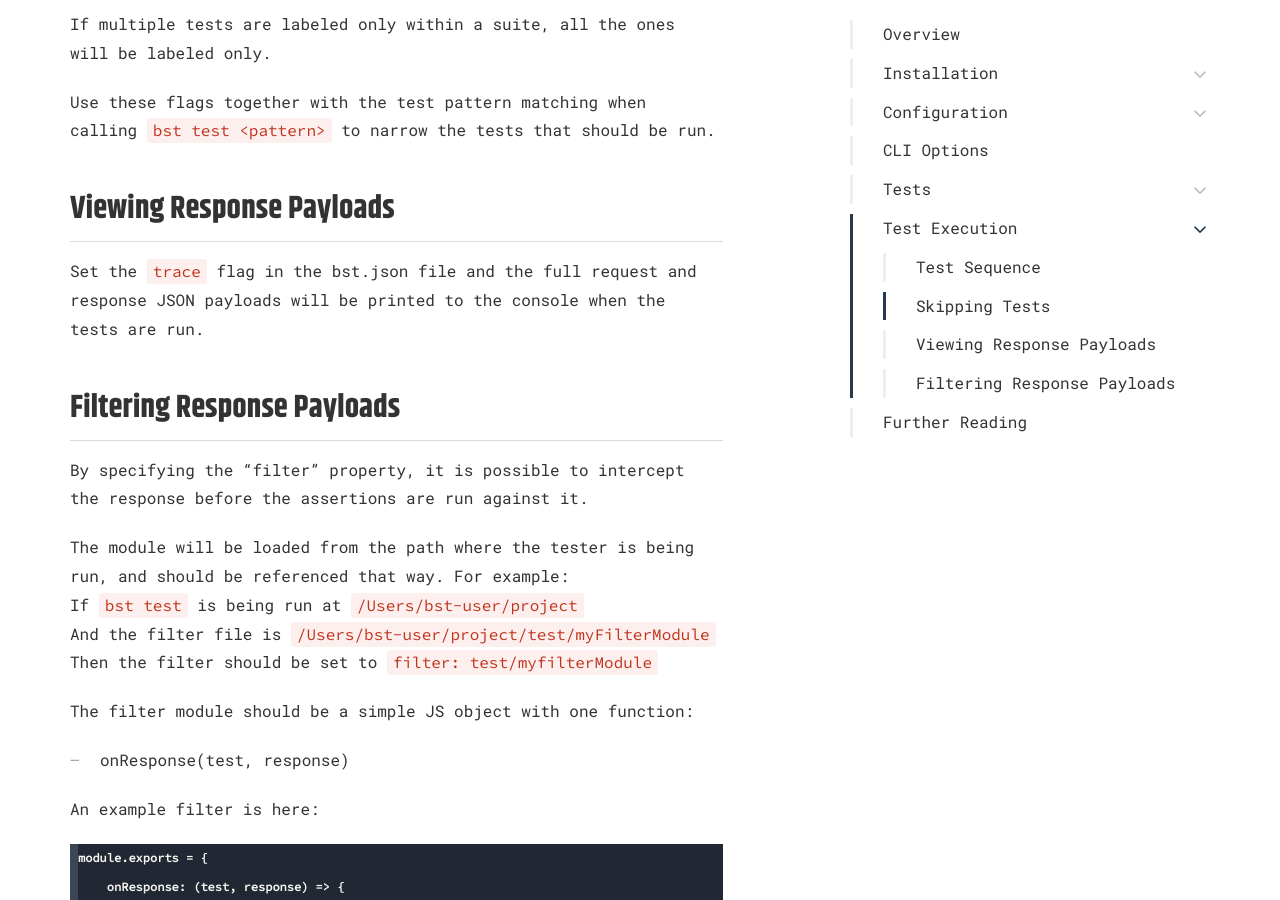
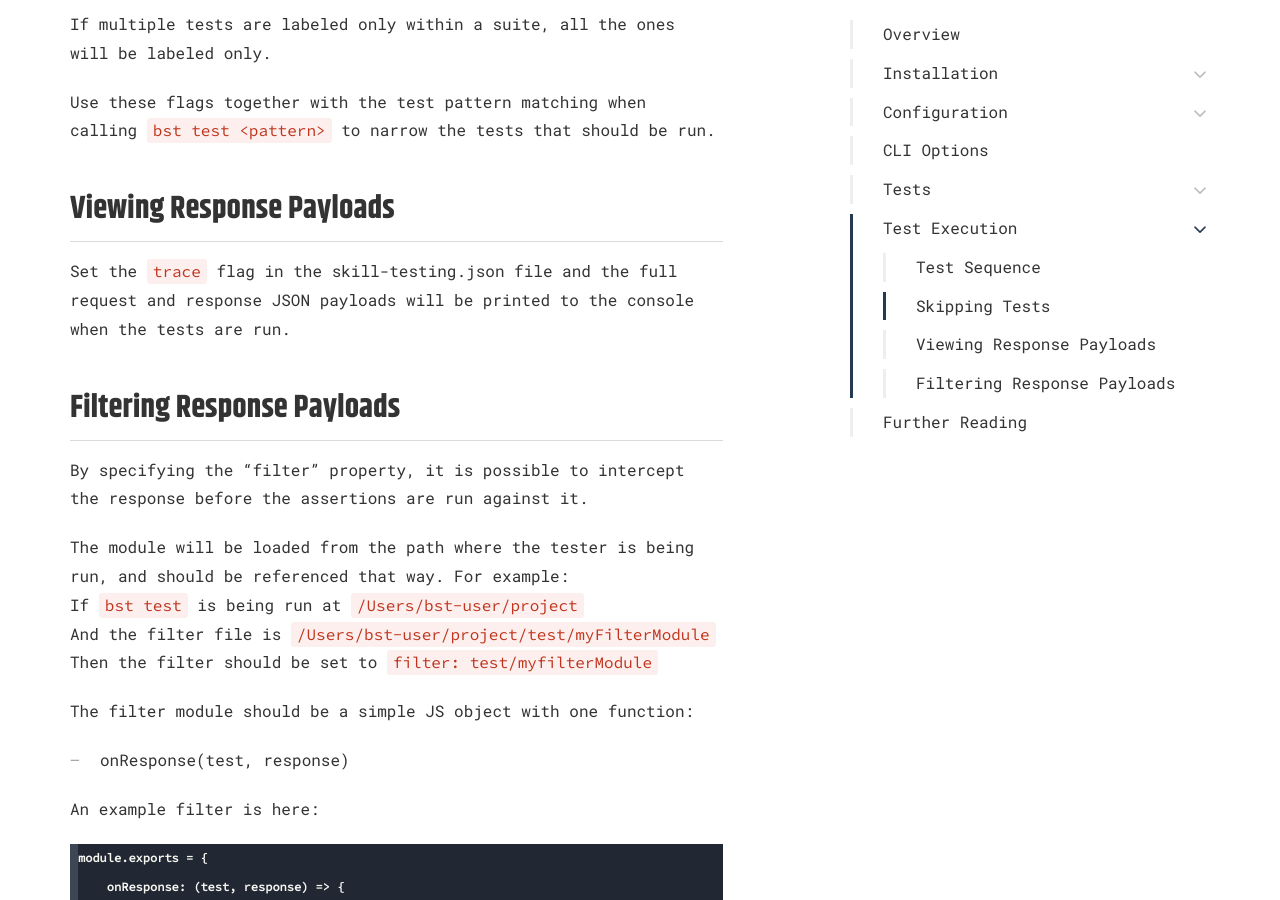
Before and after one commit to bespoken/bespoken-docs, a Jekyll site: the page built from end-to-end/guide.md, in a window 1280 px wide and 900 px high, scrolled down 13217 px. Built offline with Jekyll 4.4.1, drawn with Linux system fonts in a browser that asks for light colours; some web fonts are replaced; some of the changed text lies outside the part shown.

Commit message:
Changed bst and testing.json to skill-testing.json

````diff
--- a/end-to-end/guide.md
+++ b/end-to-end/guide.md
@@ -55,7 +55,7 @@
 First, you need to setup a virtual device, which allows for interaction via text and API with Alexa and Google Assistant. See [here for instructions](../setup).
 
 # Configuration
-Global configuration options for testing skills can be set in the `bst.json` file, which is typically kept at the root level of your project.
+Global configuration options for testing skills can be set in the `skill-testing.json` file, which is typically kept at the root level of your project.
 
 These options can include overriding Jest options, as well as setting skill testing specific ones.
 
@@ -83,7 +83,7 @@
 
 [Learn what these do here](https://facebook.github.io/jest/docs/en/configuration.html).
 
-An example `bst.json` file for end-to-end tests:
+An example `skill-testing.json` file for end-to-end tests:
 ```
 {
     "findReplace": {
@@ -400,7 +400,7 @@
 Use these flags together with the test pattern matching when calling `bst test <pattern>` to narrow the tests that should be run.
 
 ## Viewing Response Payloads
-Set the `trace` flag in the bst.json file and the full request and response JSON payloads will be printed to the console when the tests are run.
+Set the `trace` flag in the skill-testing.json file and the full request and response JSON payloads will be printed to the console when the tests are run.
 
 ## Filtering Response Payloads
 By specifying the "filter" property, it is possible to intercept the response before the assertions are run against it.
````
Also changed, not shown: end-to-end/setup.md (+1 -1 lines), unit-testing/guide.md (+3 -3 lines).
